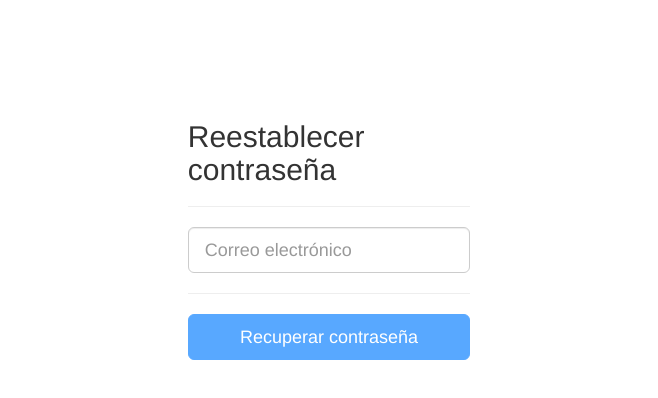
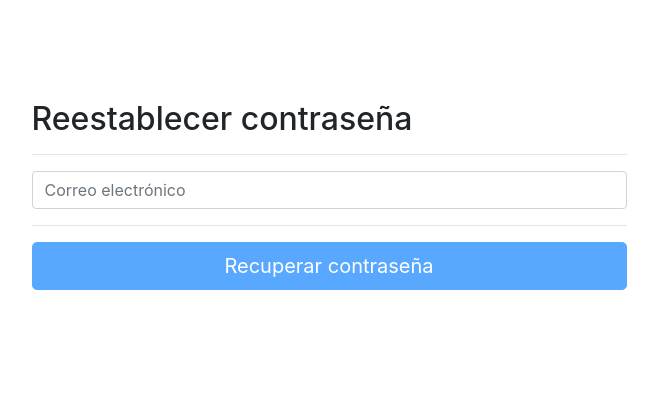
Before and after one commit to aariasucr/lospolloshermanos, an Angular app in the folder lph/: page /resetPassword in a window 1280 px wide. Shown: the top 398 px of the page, without its empty margins (311-969 px from the left). Built offline with nearby package versions, Linux system fonts and the light colour scheme; no server answers.

Commit message:
bootstrap 4 en recuperar contraseña

```diff
--- a/lph/src/app/reset-password/reset-password.component.html
+++ b/lph/src/app/reset-password/reset-password.component.html
@@ -1,15 +1,15 @@
 <link
-  href="//netdna.bootstrapcdn.com/bootstrap/3.1.0/css/bootstrap.min.css"
+  href="//netdna.bootstrapcdn.com/bootstrap/4.5.0/css/bootstrap.min.css"
   rel="stylesheet"
   id="bootstrap-css"
 />
-<script src="//netdna.bootstrapcdn.com/bootstrap/3.1.0/js/bootstrap.min.js"></script>
-<script src="//code.jquery.com/jquery-1.11.1.min.js"></script>
+<script src="//netdna.bootstrapcdn.com/bootstrap/4.5.0/js/bootstrap.min.js"></script>
+<script src="//code.jquery.com/jquery-3.4.0.min.js"></script>
 
-<div class="row">
+<div class="row h-100 justify-content-center align-items-center">
   <div class="col-xs-12 col-sm-8 col-md-6 col-sm-offset-2 col-md-offset-3">
     <form class="user" (ngSubmit)="resetPassword(f)" #f="ngForm">
-      <div class="col-xl-12 col-sm-8 col-md-6 col-sm-offset-2 col-md-offset-3">
+      <div class="col-xl-12 col-sm- col-md-6 col-sm-offset-2 col-md-offset-3">
         <h2>Reestablecer contraseña</h2>
         <hr class="colorgraph" />
         <div class="row"></div>
```
